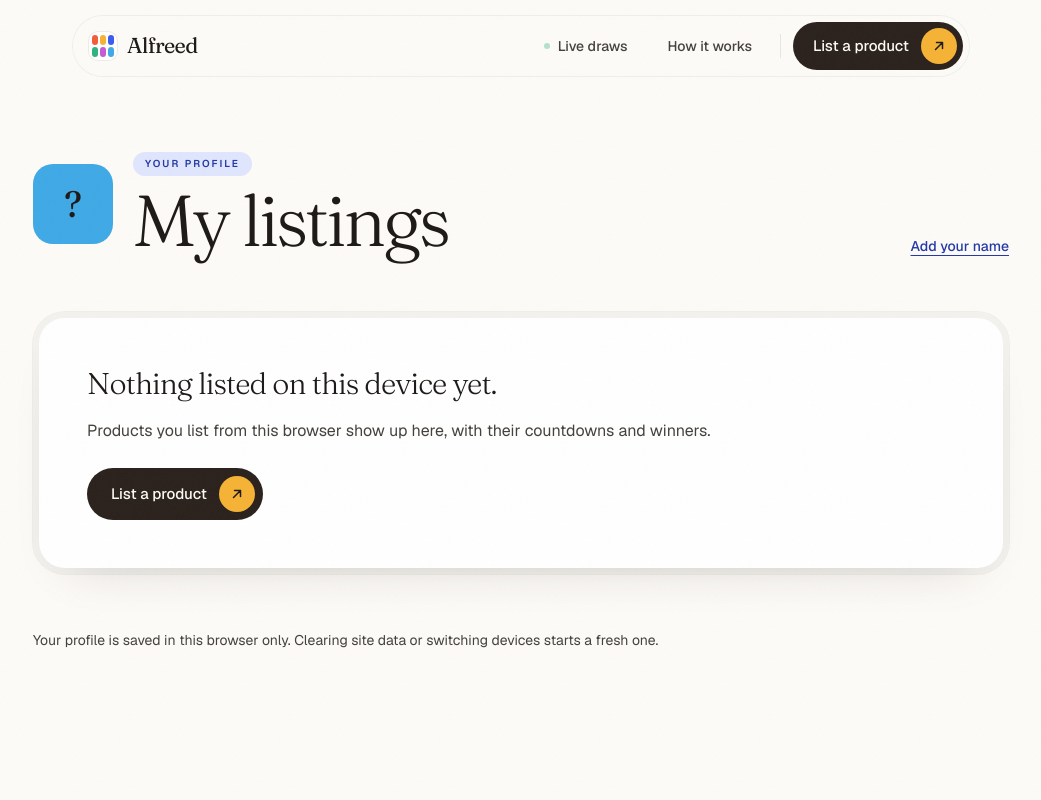
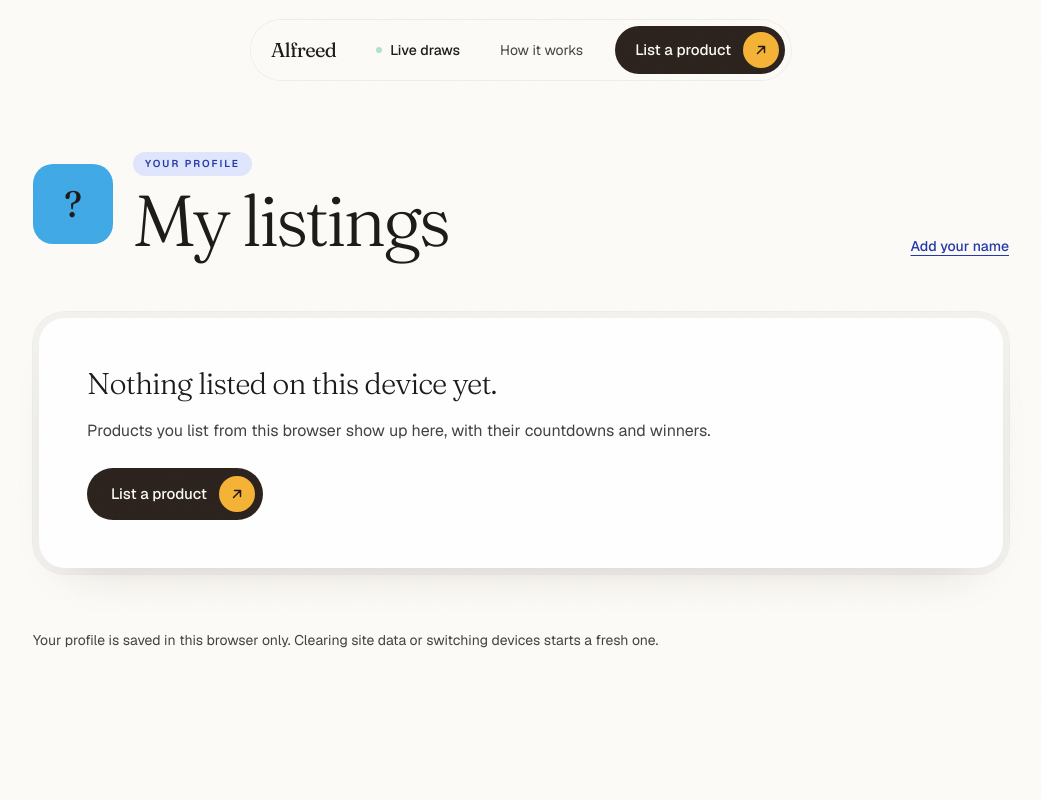
Before and after one commit to superwaih/auction, a Next.js app: page /me in a window 1280 px wide. Shown: the top 800 px of the page, without its empty margins (119-1160 px from the left). Built offline with nearby package versions, Linux system fonts and the light colour scheme.

Commit message:
refactor: simplify SiteNav and ProfileLink components by removing unused props

```diff
--- a/app/live/page.tsx
+++ b/app/live/page.tsx
@@ -11,7 +11,7 @@ export const metadata: Metadata = {
 export default function LivePage() {
   return (
     <>
-      <SiteNav current="live" />
+      <SiteNav />
       <main className="mx-auto w-full max-w-6xl px-4 pt-6 sm:px-6 md:pt-16">
         <LiveListings />
       </main>
--- a/app/me/page.tsx
+++ b/app/me/page.tsx
@@ -11,7 +11,7 @@ export const metadata: Metadata = {
 export default function MyListingsPage() {
   return (
     <>
-      <SiteNav current="me" />
+      <SiteNav />
       <main className="mx-auto w-full max-w-5xl px-4 pt-6 sm:px-6 md:pt-14">
         <MyListings />
       </main>
--- a/components/profile-link.tsx
+++ b/components/profile-link.tsx
@@ -5,7 +5,7 @@ import { useProfile } from "@/lib/client";
 import { hueFor } from "@/lib/colors";
 
 /** The seller's initial in the nav, once this browser has listed something. */
-export function ProfileLink({ active = false }: { active?: boolean }) {
+export function ProfileLink() {
   const profile = useProfile();
   if (!profile.name && profile.listings.length === 0) return null;
   const hue = hueFor(profile.name || "seller");
@@ -13,11 +13,8 @@ export function ProfileLink({ active = false }: { active?: boolean }) {
     <Link
       href="/me"
       aria-label="My listings"
-      aria-current={active ? "page" : undefined}
       title="My listings"
-      className={`flex size-10 shrink-0 items-center justify-center rounded-full font-serif text-lg ring-offset-2 ring-offset-[#fdfbf7] transition-transform duration-500 ease-spring hover:scale-105 active:scale-95 ${
-        active ? "ring-2 ring-ink" : ""
-      }`}
+      className="flex size-10 shrink-0 items-center justify-center rounded-full font-serif text-lg transition-transform duration-500 ease-spring hover:scale-105 active:scale-95"
       style={{ background: hue.solid, color: hue.on }}
     >
       {(profile.name.trim().charAt(0) || "?").toUpperCase()}
--- a/components/site-nav.tsx
+++ b/components/site-nav.tsx
@@ -2,20 +2,16 @@
 
 import Link from "next/link";
 import { useEffect, useRef, useState } from "react";
-import { useProfile } from "@/lib/client";
-import { HUES } from "@/lib/colors";
 import { ListProductLink } from "./list-product-link";
 import { ProfileLink } from "./profile-link";
 import { ArrowBadge, buttonClass } from "./ui";
 
 /**
- * Floating island nav. Live and List a product stay in the bar at every width,
- * since most visitors arrive on a phone. The bar firms up once the page scrolls.
- * Pages pass `current` for the active link (usePathname would block prerendering).
+ * Floating island nav. Live draws and List a product stay in the bar at every
+ * width, since most visitors arrive on a phone; How it works joins from sm up.
+ * The bar's background firms up once the page scrolls.
  */
-export function SiteNav({ current }: { current?: "live" | "me" }) {
-  const profile = useProfile();
-  const hasProfile = Boolean(profile.name || profile.listings.length);
+export function SiteNav() {
   const sentinel = useRef<HTMLDivElement>(null);
   const [scrolled, setScrolled] = useState(false);
 
@@ -31,93 +27,42 @@ export function SiteNav({ current }: { current?: "live" | "me" }) {
   return (
     <>
       <div ref={sentinel} className="h-20 sm:h-24" aria-hidden />
-      <header className="fixed inset-x-0 top-0 z-40 flex justify-center px-3 pt-3 sm:px-4 sm:pt-4">
+      <header className="fixed inset-x-0 top-0 z-40 flex justify-center px-3 pt-3 sm:px-4 sm:pt-5">
         <nav
-          aria-label="Main"
-          className={`flex w-full max-w-4xl items-center gap-1 rounded-full p-1.5 pl-3 ring-1 backdrop-blur-xl transition-all duration-700 ease-spring sm:gap-2 sm:pl-4 ${
+          className={`flex w-full items-center gap-1 rounded-full p-1.5 pl-4 ring-1 backdrop-blur-xl transition-[background-color,box-shadow] duration-700 ease-spring sm:w-max sm:gap-2 sm:pl-5 ${
             scrolled
               ? "bg-[#fdfbf7]/92 shadow-[0_12px_32px_-16px_rgba(42,33,28,0.28)] ring-black/[0.08]"
               : "bg-[#fdfbf7]/70 ring-black/[0.05]"
           }`}
         >
-          <Link href="/" className="group mr-auto flex items-center gap-2.5 rounded-full py-1 pr-2" aria-label="Alfreed home">
-            <LogoMark />
-            {/* On phones the wordmark yields to the profile button; the logo mark keeps the brand. */}
-            <span
-              className={`font-serif text-[1.35rem] leading-none tracking-[-0.03em] text-ink max-[359px]:hidden ${
-                hasProfile ? "max-sm:hidden" : ""
-              }`}
-            >
-              Alfreed
-            </span>
+          <Link href="/" className="mr-auto font-serif text-xl tracking-[-0.03em] text-ink sm:mr-4">
+            Alfreed
           </Link>
-
-          <NavLink href="/live" active={current === "live"}>
+          <Link
+            href="/live"
+            className="flex min-h-10 items-center gap-2 rounded-full px-3 text-sm font-medium text-ink transition-colors duration-500 ease-spring hover:bg-black/[0.05] sm:px-4"
+          >
             <span className="breathe size-1.5 rounded-full bg-mint" aria-hidden />
             <span className="sm:hidden">Live</span>
             <span className="hidden sm:inline">Live draws</span>
-          </NavLink>
-          <NavLink href="/#how" active={false} className="hidden md:flex">
+          </Link>
+          <Link
+            href="/#how"
+            className="hidden min-h-10 items-center rounded-full px-4 text-sm text-ink-2 transition-colors duration-500 ease-spring hover:bg-black/[0.05] hover:text-ink sm:flex"
+          >
             How it works
-          </NavLink>
-          {hasProfile && (
-            <NavLink href="/me" active={current === "me"} className="hidden md:flex">
-              My listings
-            </NavLink>
-          )}
-
-          <span className="mx-1 hidden h-6 w-px bg-black/[0.08] md:block" aria-hidden />
-
+          </Link>
           <ListProductLink
-            className={`${buttonClass} min-h-10 whitespace-nowrap px-4 py-1 text-sm sm:py-1.5 sm:pl-5 sm:pr-1.5`}
+            className={`${buttonClass} min-h-10 whitespace-nowrap px-4 py-1 text-sm sm:ml-2 sm:py-1.5 sm:pl-5 sm:pr-1.5`}
           >
             List a product
             <span className="hidden sm:contents">
               <ArrowBadge />
             </span>
           </ListProductLink>
-          <ProfileLink active={current === "me"} />
+          <ProfileLink />
         </nav>
       </header>
     </>
   );
 }
-
-function NavLink({
-  href,
-  active,
-  className = "flex",
-  children,
-}: {
-  href: string;
-  active: boolean;
-  className?: string;
-  children: React.ReactNode;
-}) {
-  return (
-    <Link
-      href={href}
-      aria-current={active ? "page" : undefined}
-      className={`${className} min-h-10 items-center gap-2 rounded-full px-3 text-sm font-medium transition-colors duration-500 ease-spring sm:px-4 ${
-        active ? "bg-espresso/[0.07] text-ink" : "text-ink-2 hover:bg-black/[0.05] hover:text-ink"
-      }`}
-    >
-      {children}
-    </Link>
-  );
-}
-
-/** Six tiles, one per hue: the board in miniature. One tile lifts on hover, like a drawn number. */
-function LogoMark() {
-  return (
-    <span className="grid size-7 shrink-0 grid-cols-3 gap-[2px] rounded-[0.55rem] bg-surface p-[3px] ring-1 ring-black/[0.06]" aria-hidden>
-      {HUES.map((h, i) => (
-        <span
-          key={h.name}
-          className={`rounded-[3px] transition-transform duration-500 ease-spring ${i === 4 ? "group-hover:-translate-y-[2px] group-hover:scale-110" : ""}`}
-          style={{ background: h.solid }}
-        />
-      ))}
-    </span>
-  );
-}
```
